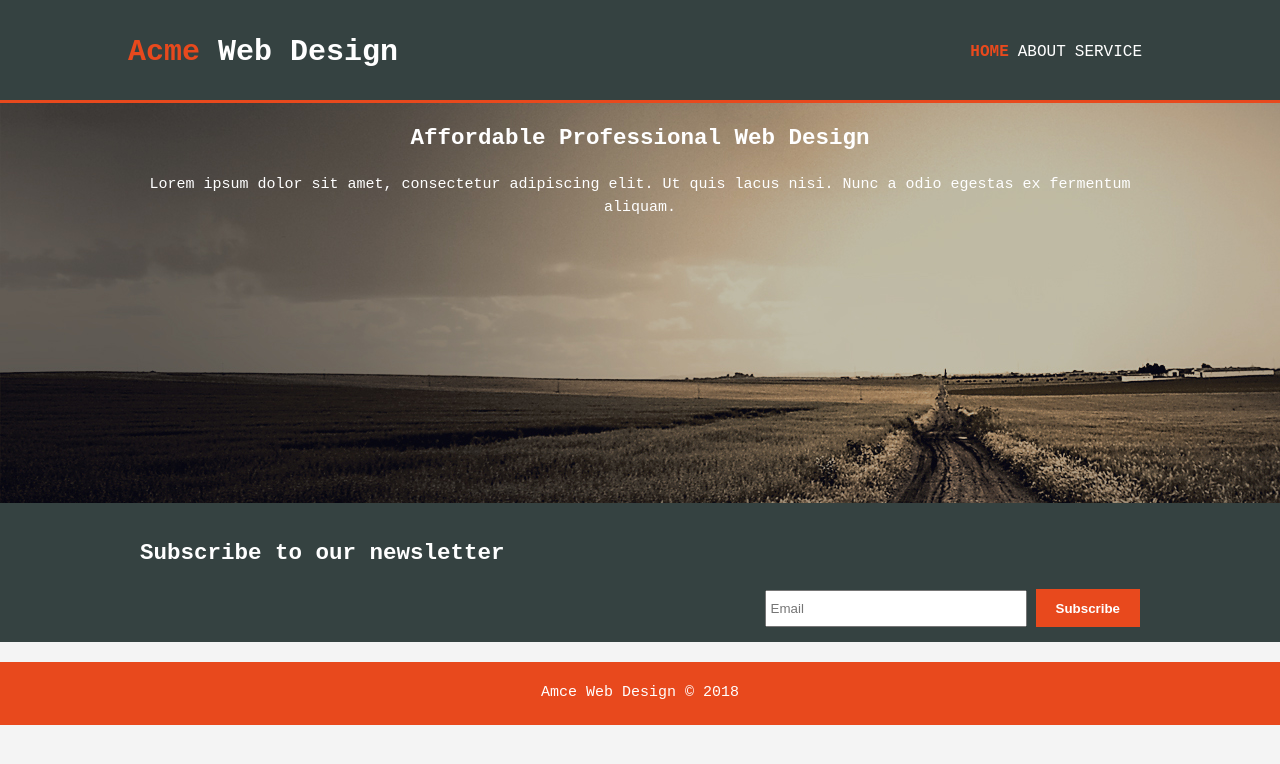
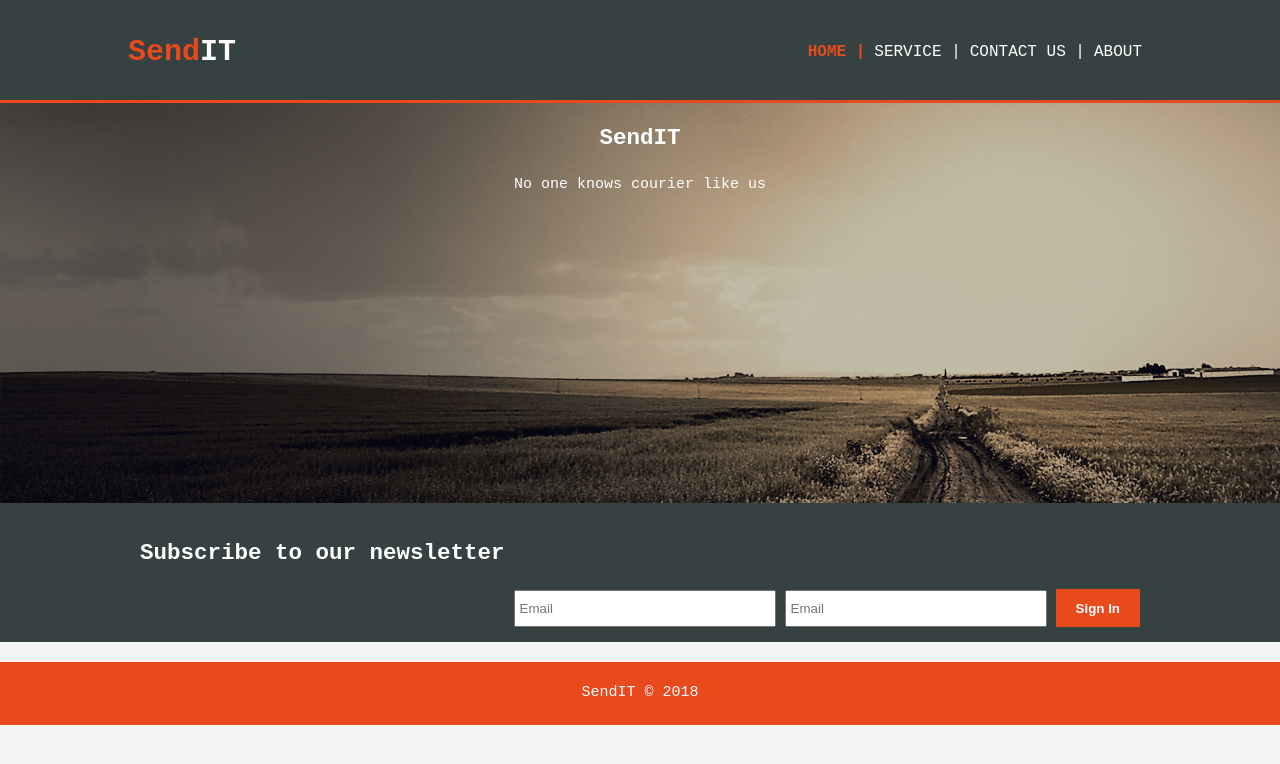
Before and after one commit to niomwungeri-fabrice/andela-dev-challange, a plain HTML site: page index.html in a window 1280 px wide. Drawn offline with Linux system fonts and the light colour scheme.

Commit message:
added lines btwn menu

```diff
--- a/css/style.css
+++ b/css/style.css
@@ -25,6 +25,11 @@ ul{
     padding-right: 20px;
     color: white;
     font-weight: bold;
+}
+@media screen and (max-width : 496px){
+    .button_1{
+        margin-top: 3px;
+    }
 }
 /* Header */
 header{
--- a/index.html
+++ b/index.html
@@ -3,7 +3,7 @@
 <head>
     <meta charset="utf-8" />
     <meta http-equiv="X-UA-Compatible" content="IE=edge">
-    <title>acme | Home </title>
+    <title>SendIT | Home </title>
     <meta name="viewport" content="width=device-width, initial-scale=1">
     <meta name="descrition" content="Learn">
     <meta name="kewords" content="Web design, Responsive">
@@ -14,23 +14,23 @@
     <header>
         <div class="container">
             <div id="branding">
-                <h1><span class="highlight">Acme</span> Web Design</h1>
+                <h1><span class="highlight">Send</span>IT</h1>
             </div>
             <nav>
                 <ul>
-                    <li class="current"><a href="index.html">Home</a></li>
+                    <li class="current"><a href="index.html">Home |</a></li>
+                    <li><a href="index.html">Service |</a></li>
+                    <li><a href="index.html">Contact Us |</a></li>
                     <li><a href="index.html">About</a></li>
-                    <li><a href="index.html">Service</a></li>
                 </ul>
             </nav>
         </div>
     </header>
     <section id="showcase">
         <div class="container">
-            <h1>Affordable Professional Web Design</h1>
+            <h1>SendIT</h1>
             <p>
-                Lorem ipsum dolor sit amet, consectetur adipiscing elit. Ut quis lacus nisi.
-                Nunc a odio egestas ex fermentum aliquam.
+                No one knows courier like us
             </p>
         </div>
     </section>
@@ -39,10 +39,11 @@
             <h1>Subscribe to our newsletter</h1>
             <form>
                 <input type="email" placeholder="Email">
-                <button type="submit" class="button_1">Subscribe</button>
+                <input type="email" placeholder="Email">
+                <button type="submit" class="button_1">Sign In</button>
             </form>
         </div>
     </section>
-    <footer>Amce Web Design &copy; 2018</footer>
+    <footer>SendIT &copy; 2018</footer>
 </body>
 </html>
```
